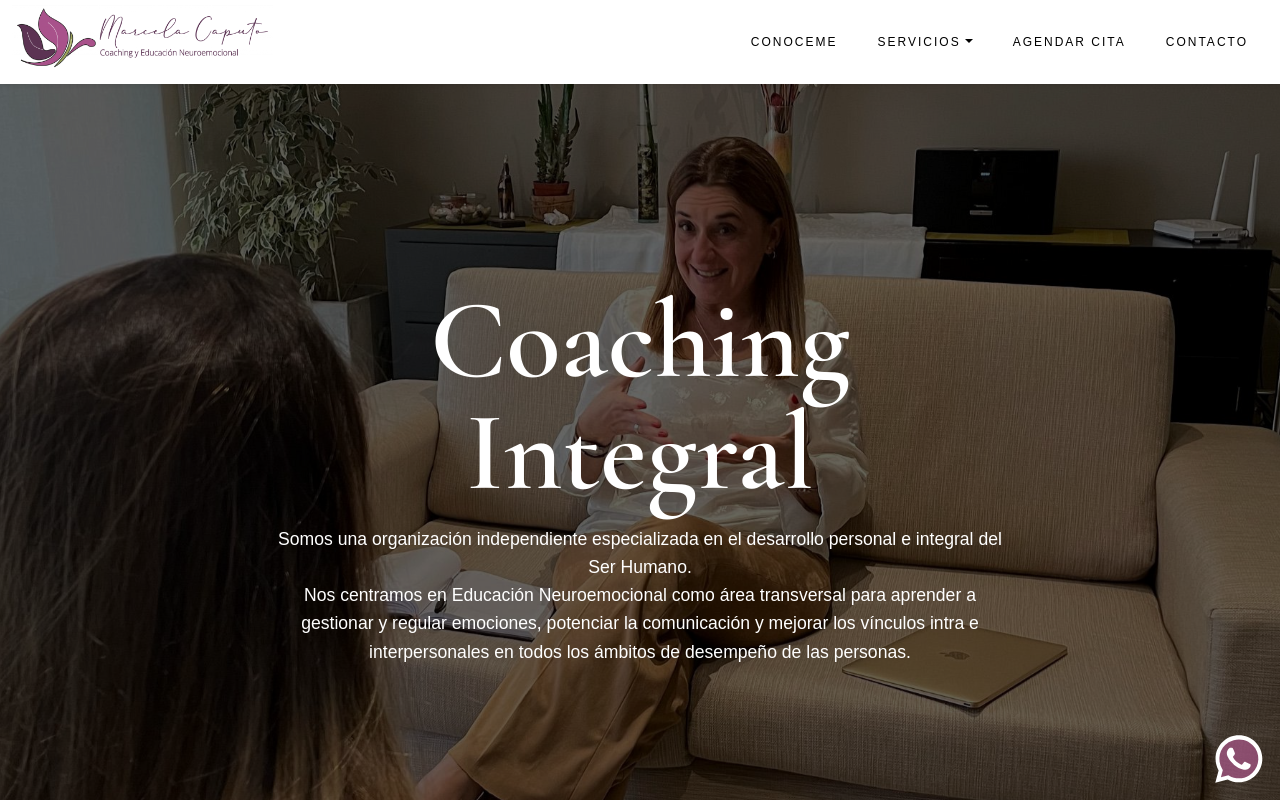
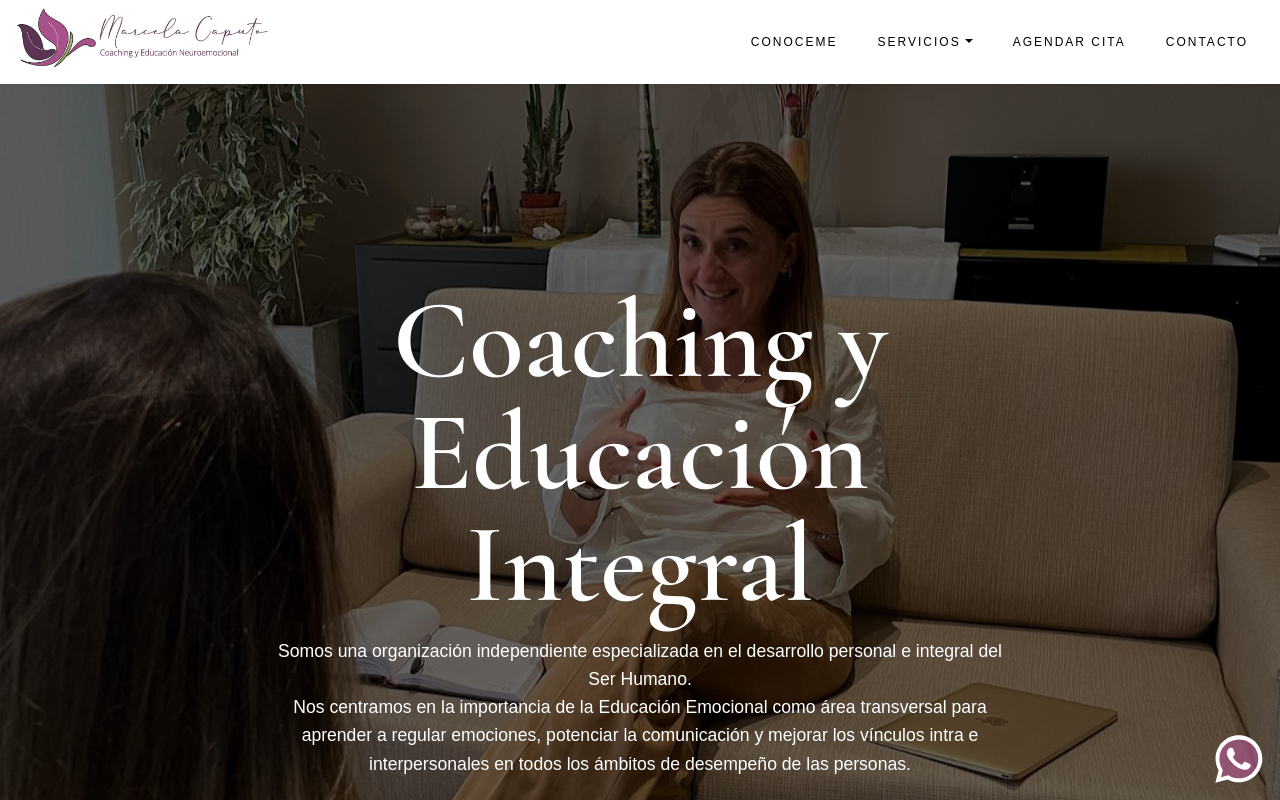
Before and after one commit to AgustinTafura/mc-coaching, a Next.js app: page / in a window 1280 px wide. Shown: the top 800 px of the page. Built offline with nearby package versions, Linux system fonts and the light colour scheme; a web font is replaced by a local one.

Commit message:
cambio de titulo y subtitulo del Home

```diff
--- a/components/HomeParallax.js
+++ b/components/HomeParallax.js
@@ -15,15 +15,13 @@ const HomeParallax = () => {
                     <div className="mbr-black col-md-12 col-lg-8">
                         <h1 className="mbr-section-title mbr-bold mbr-white pb-2 mbr-fonts-style display-11">
                             Coaching
-                            Integral
+                            y Educación Integral
                         </h1>
                         <p className="mbr-text pb-4 mbr-white mbr-regular mbr-fonts-style display-77">
                             Somos una organización independiente especializada en el desarrollo personal e integral del Ser Humano.
                             <br />
-                            {/* Ofrecemos servicios de Coaching de Vida ( Life Coaching ), Coaching Vocacional, Coaching Educativo,
-                            Coaching y Liderazgo efectivo. */}
-                            Nos centramos en <strong>Educación Neuroemocional</strong>  como área transversal
-                            para aprender a gestionar y regular emociones, potenciar la comunicación
+                            Nos centramos en  la importancia de la <strong>Educación Emocional</strong>  como área transversal
+                            para aprender a regular emociones, potenciar la comunicación
                             y mejorar los vínculos intra e interpersonales en todos los ámbitos de desempeño de las personas.
                         </p>
                         <div className="mbr-section-btn">
```
